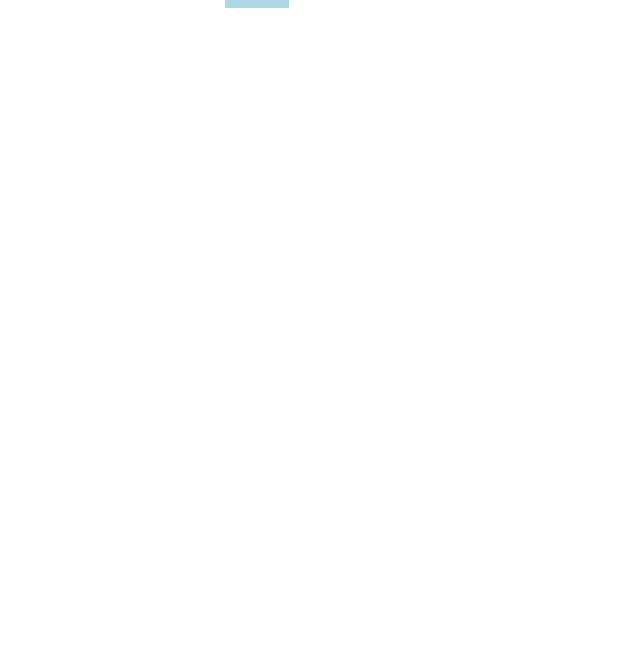
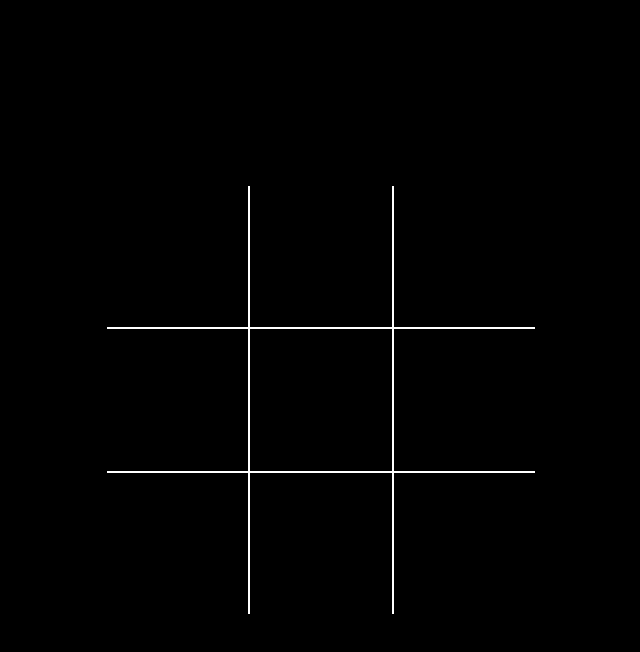
Before and after one commit to darshanCommits/ticTacToe, a plain HTML site: page index.html in a window 1280 px wide. Shown: the whole page, without its empty margins (319-959 px from the left). Drawn offline with Linux system fonts and the light colour scheme.

Commit message:
several bugs fixed

```diff
--- a/app.js
+++ b/app.js
@@ -1,6 +1,5 @@
 // A tic tac toe game.
 const grid = document.querySelector("#game__grid");
-const gameBoard = board();
 const feature = features();
 
 function board() {
@@ -92,7 +91,6 @@ function getWinner(gameBoard) {
 // WIP
 
 function features() {
-
 	const render = grid => {
 		const fragment = document.createDocumentFragment();
 		for (let i = 0; i < 3; i++) {
@@ -134,13 +132,14 @@ function features() {
 }
 
 function main() {
+	const gameBoard = board();
+
 	feature.render(grid);
 
 	let noOfMove = 0;
 
 	const registerMove = e => {
-
-		const register = (e) => {
+		const register = e => {
 			const target = e.target.closest(".game__child");
 			const [row, col] = [target.dataset.row, target.dataset.column];
 
@@ -162,7 +161,7 @@ function main() {
 				);
 			}
 
-			const winner = getWinner();
+			const winner = getWinner(gameBoard);
 			console.log(winner);
 			if (winner !== null) {
 				// features.renderWinner(winner);
--- a/index.html
+++ b/index.html
@@ -9,13 +9,8 @@
 		<script defer src="app.js"></script>
 	</head>
 	<body>
-
-		<main id="game">
-			<div id="game__grid">
-			</div>
+		<main>
+			<div id="game__grid"></div>
 		</main>
-
-
-
 	</body>
 </html>
--- a/styles.css
+++ b/styles.css
@@ -1,44 +1,54 @@
 @import url("https://fonts.googleapis.com/css2?family=Itim&display=swap");
 
+:root {
+	--mainHeight: calc(100dvh);
+	--gameSize: 27rem;
+	--rounding: 5px;
 
-body {
-	display: flex;
-	justify-content: center;
-	align-items: center;
+	/* COlORS */
+	--bg: #4a4a4a;
+	--fg: #fff;
+	--btn: #ff4151;
+	--btnShadow: red;
 }
 
-#game {
-	transform: translateY(-100%);
+* {
+	margin: 0;
+	padding: 0;
+	box-sizing: border-box;
+	/* font-family: "Itim", cursive; */
+}
+
+main {
 	height: var(--mainHeight);
-	display: grid;
-	grid-template-columns: repeat(3, 1fr);
-	place-content: space-evenly;
-	place-items: center;
-	transition: transform .3s ease-in-out;
+	display: flex;
+	align-items: center;
+	justify-content: center;
+	background-color: black;
 }
+
 
 #game__grid {
 	width: var(--gameSize);
 	height: var(--gameSize);
-	margin: auto 0;
-	background-color: lightblue;
 	display: grid;
 	grid-template-columns: repeat(3, 1fr);
-	justify-content: center;
-	align-items: center;
-	gap: 1rem;
-	padding: 1rem;
-	border-radius: var(--rounding);
+	align-content: space-evenly;
+	justify-items: center;
+	box-shadow: inset 0 0 0 2px black ;
+	background-color: white;
+
 }
 
 .game__child {
-	width: calc((var(--gameSize) - 5rem) / 3);
-	height: calc((var(--gameSize) - 5rem) / 3);
+	display: flex;
+	width: calc((var(--gameSize) - .5rem) / 3);
+	height: calc((var(--gameSize) - .5rem) / 3);
 	font-size: 5rem;
-	text-align: center;
-	background-color: lightcoral;
-	border-radius: var(--rounding);
-	/* transition: all 150ms ease-in-out; */
 	cursor: default;
 	user-select: none;
+	background-color: black;
+	color: white;
+	align-items: center;
+	justify-content: center;
 }
```
